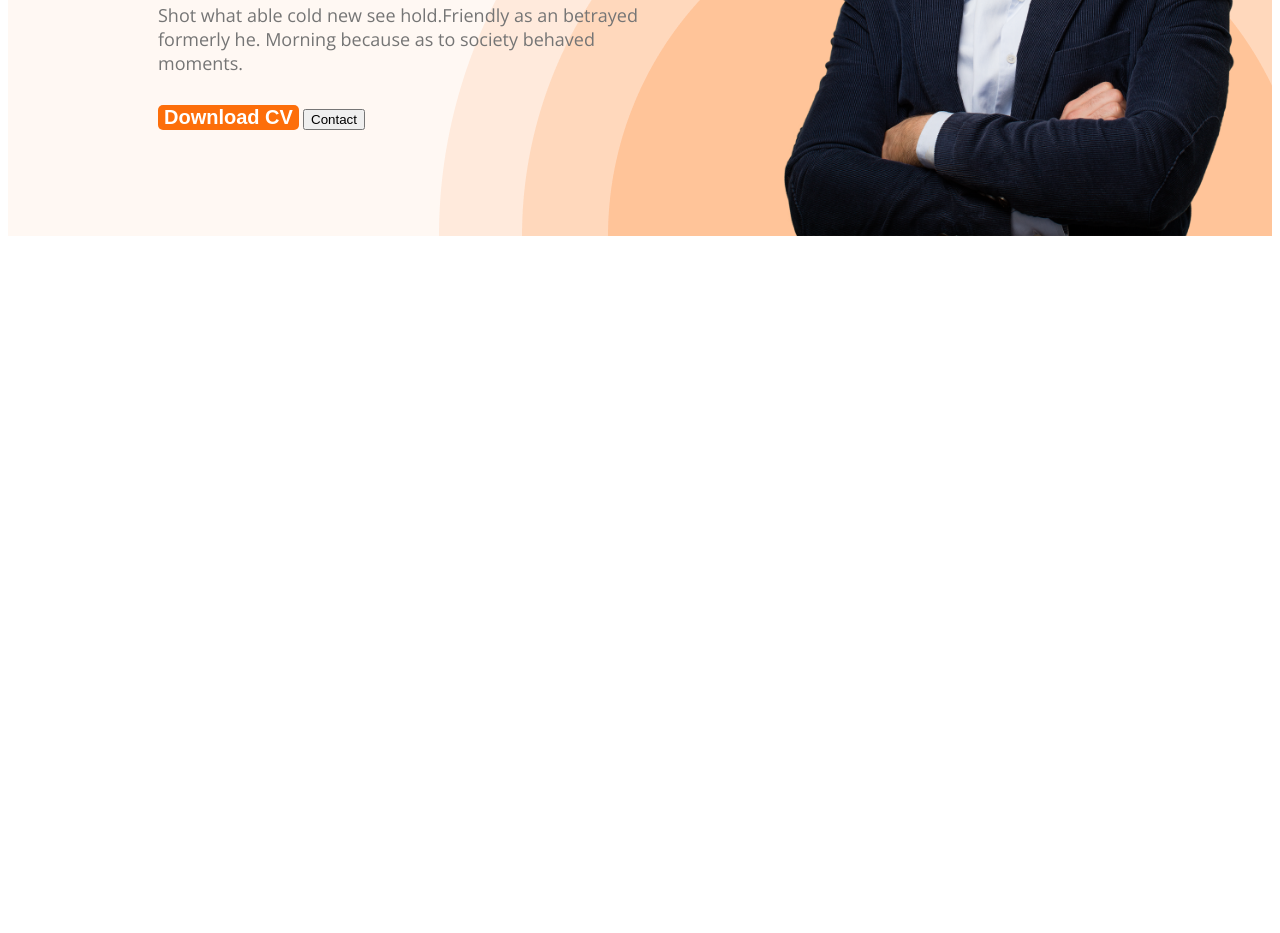
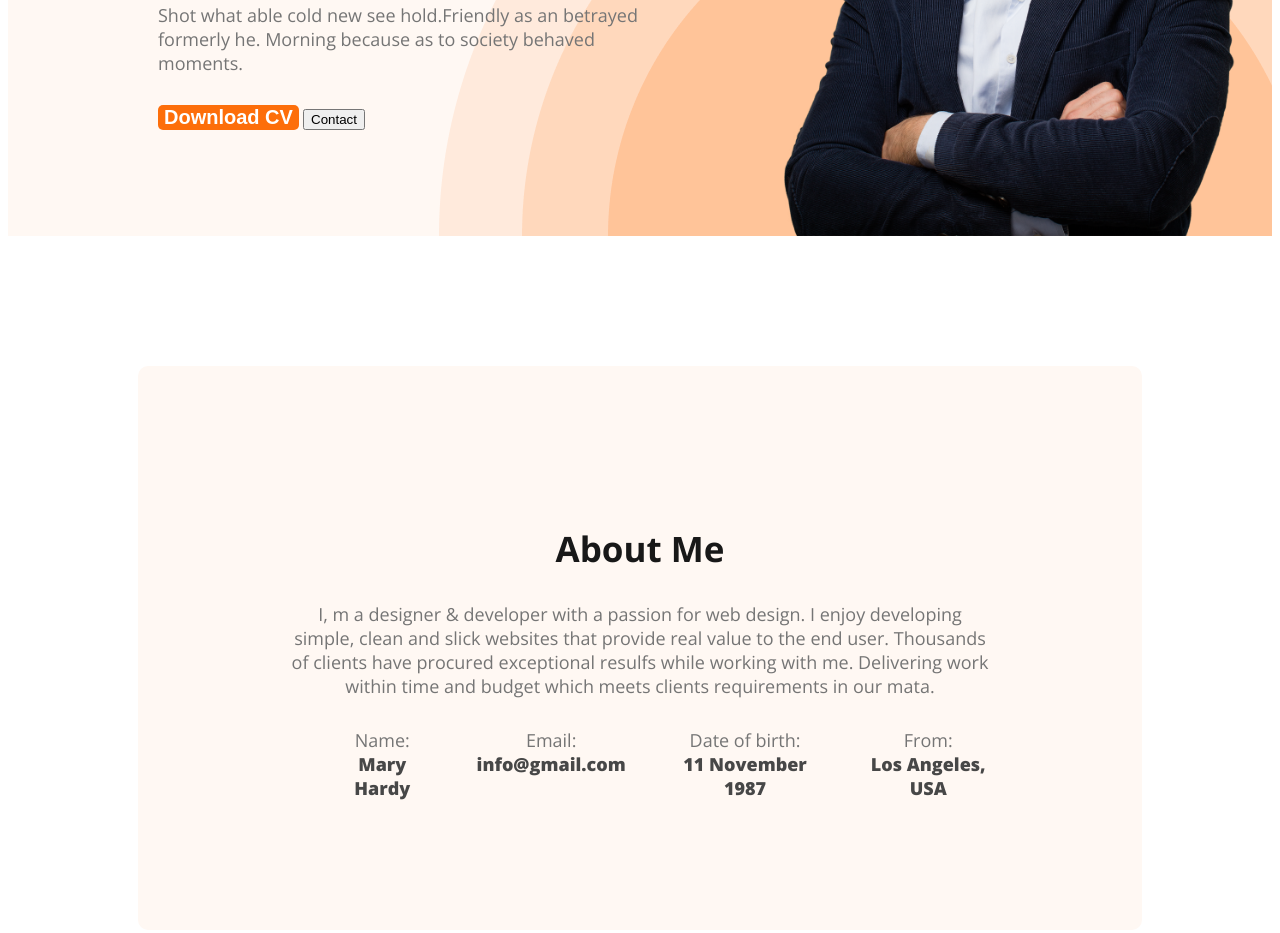
Before and after one commit to DipuBarua/webDeveloper-protfolio, a plain HTML site: page index.html in a window 1280 px wide. Shown: the part 442-1375 px from the top of the page. Before the commit the page ends 800 px from the top, so only its background shows below. Drawn offline with nearby package versions, Linux system fonts and the light colour scheme.

Commit message:
created about section

```diff
--- a/index.html
+++ b/index.html
@@ -38,11 +38,22 @@
             </div>
             <img class="banner-image" src="images/hardy.png" alt="">
         </div>
+    </header>
 
-
-    </header>
     <main>
-
+        <section class="about">
+            <h2>About Me</h2>
+            <p class="about-description">I, m a designer & developer with a passion for web design. I enjoy developing simple, clean and slick websites that provide real value to the end user. Thousands of clients have procured exceptional resulfs while working with me. Delivering
+                work within time and budget which meets clients requirements in our mata.</p>
+            <div class="about-bio">
+                <div class="about-bio-data">Name: <br> <span class="color">Mary Hardy</span>
+                </div>
+                <div class="about-bio-data">Email: <br> <span class="color">info@gmail.com</span>
+                </div>
+                <div class="about-bio-data">Date of birth: <br> <span class="color">11 November 1987</span></div>
+                <div class="about-bio-data">From: <br> <span class="color">Los Angeles, USA</span></div>
+            </div>
+        </section>
     </main>
     <footer>
 
--- a/styles/style.css
+++ b/styles/style.css
@@ -1,4 +1,4 @@
-/* shared style  */
+/* common shared style  */
 
 body {
     font-family: 'Open Sans', sans-serif;
@@ -22,7 +22,7 @@ body {
 }
 
 
-/* shared style end */
+/* common shared style end */
 
 nav {
     display: flex;
@@ -102,3 +102,49 @@ header {
 .banner-image {
     width: 500px;
 }
+
+
+/* about section start */
+
+.about {
+    margin: 130px;
+    padding: 130px 150px;
+    border-radius: 10px;
+    text-align: center;
+    justify-content: centers;
+    background-color: #FFF8F3;
+}
+
+.about>h2 {
+    color: #181818;
+    /* text-align: center; */
+    font-size: 35px;
+    font-weight: 700;
+    margin-bottom: 0px;
+}
+
+.about-description {
+    color: #757575;
+    font-size: 18px;
+    font-weight: 400;
+    margin: 30px 0px;
+}
+
+.about-bio {
+    color: #757575;
+    font-size: 20px;
+    font-weight: 400;
+    display: flex;
+    justify-content: center;
+    margin: 0;
+}
+
+.about-bio-data {
+    margin-left: 50px;
+    font-size: 18px;
+}
+
+.color {
+    color: #474747;
+    font-weight: 800;
+}
```
